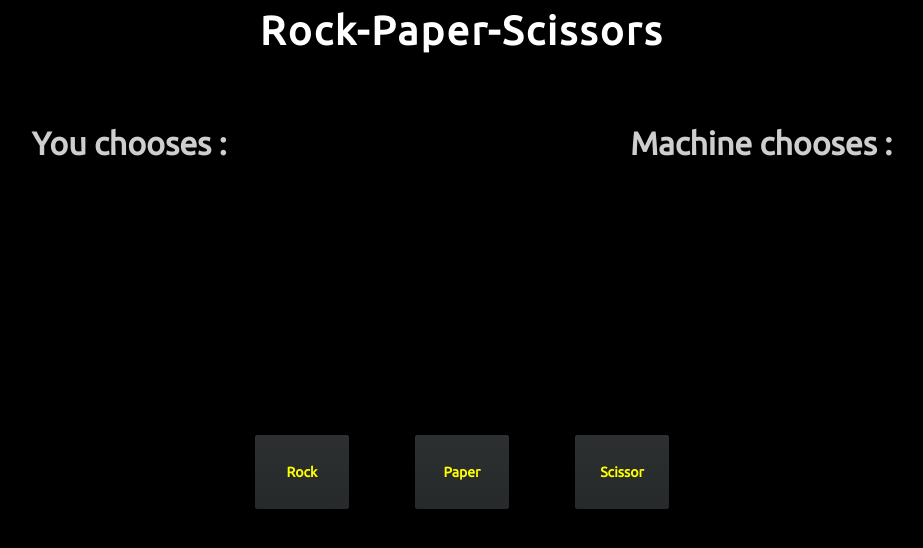
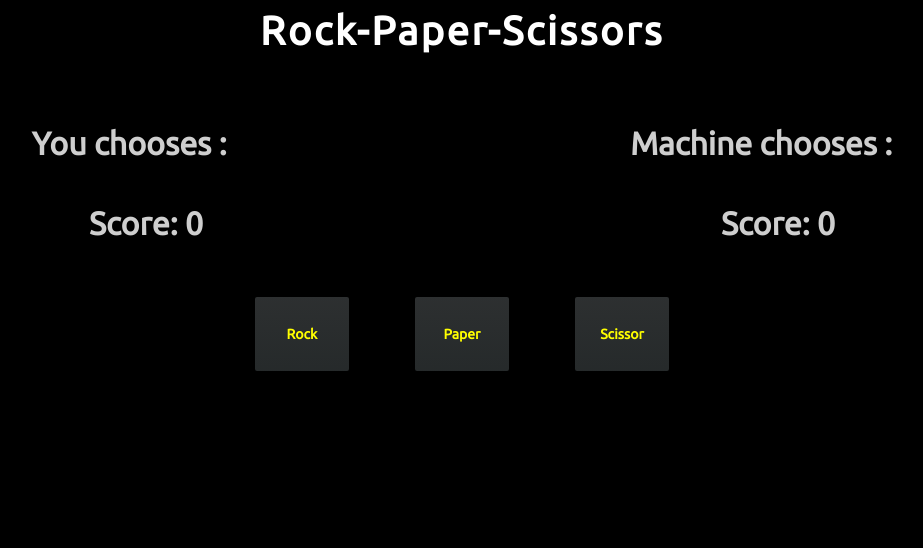
Before and after one commit to Krishrawat/Rock-Paper-Scissor, a plain HTML site: page index.html in a window 1280 px wide. Shown: the whole page, without its empty margins (178-1101 px from the left). Drawn offline with Linux system fonts and the light colour scheme.

Commit message:
Added styling

```diff
--- a/style.css
+++ b/style.css
@@ -33,7 +33,7 @@ body {
   justify-content: center;
   align-items: center;
   height: 500px;
-  margin-top: -100px;
+  margin-top: -180px;
 }
 
 .key {
@@ -74,3 +74,9 @@ body {
   margin-top: 50px;
   font-weight: bold;
 }
+
+.scores {
+  display: flex;
+  justify-content: space-around;
+  color: rgba(255, 255, 255, 0.808);
+}
```
